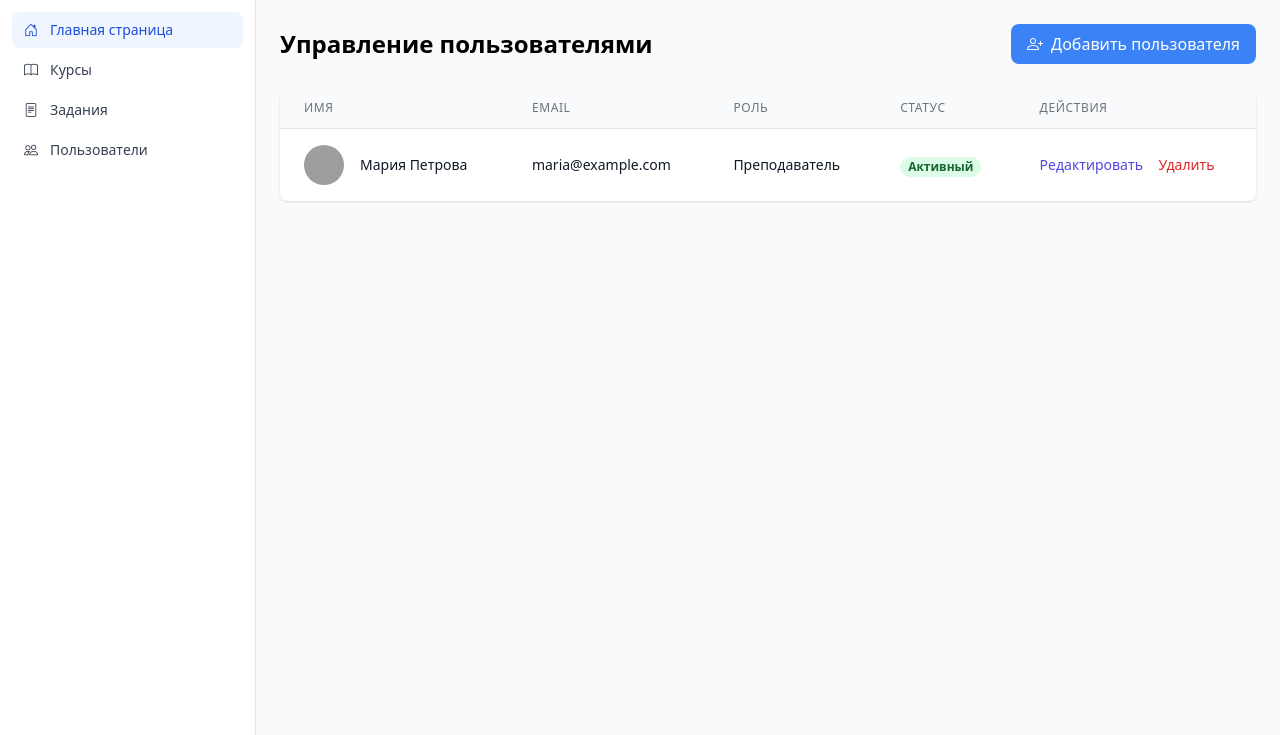
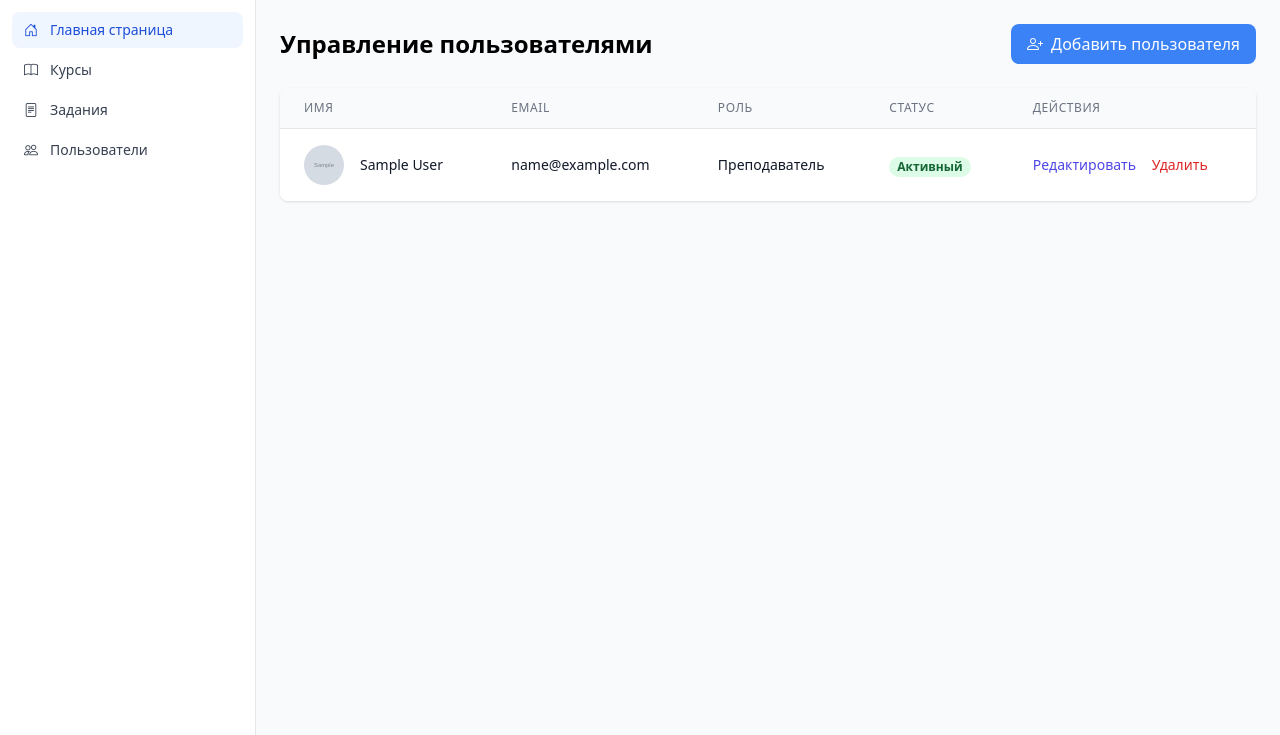
Before and after one commit to Samandar005/my_classroom, a Django app: page /users/list/ in a window 1280 px wide. Shown: the part 64-799 px from the top of the page. Run offline with Django 5.2, Linux system fonts and the light colour scheme; tables that the repository leaves empty hold one stand-in row (values such as "Sample post"); grey boxes marked "Sample" are stand-in pictures; some libraries are stand-ins or nearby versions; grey boxes are pictures that could not be loaded.

Commit message:
user list.html tugrlandi

```diff
--- a/templates/users/users.html
+++ b/templates/users/users.html
@@ -35,28 +35,29 @@
             </tr>
         </thead>
         <tbody class="bg-white divide-y divide-gray-200">
+        {% for user in users %}
             <tr>
                 <td class="px-6 py-4 whitespace-nowrap">
                     <div class="flex items-center">
                         <div class="flex-shrink-0 h-10 w-10">
-                            <img class="h-10 w-10 rounded-full" src="https://images.unsplash.com/photo-1494790108377-be9c29b29330?ixlib=rb-1.2.1&ixid=eyJhcHBfaWQiOjEyMDd9&auto=format&fit=facearea&facepad=4&w=256&h=256&q=60" alt="">
+                            <img class="h-10 w-10 rounded-full" src="{{ user.image.url }}" alt="">
                         </div>
                         <div class="ml-4">
                             <div class="text-sm font-medium text-gray-900">
-                                Мария Петрова
+                                {{ user.name }}
                             </div>
                         </div>
                     </div>
                 </td>
                 <td class="px-6 py-4 whitespace-nowrap">
-                    <div class="text-sm text-gray-900">maria@example.com</div>
+                    <div class="text-sm text-gray-900">{{ user.email }}</div>
                 </td>
                 <td class="px-6 py-4 whitespace-nowrap">
-                    <div class="text-sm text-gray-900">Преподаватель</div>
+                    <div class="text-sm text-gray-900">{{ user.get_role_display }}</div>
                 </td>
                 <td class="px-6 py-4 whitespace-nowrap">
                     <span class="px-2 inline-flex text-xs leading-5 font-semibold rounded-full bg-green-100 text-green-800">
-                        Активный
+                        {{ user.get_status_display }}
                     </span>
                 </td>
                 <td class="px-6 py-4 whitespace-nowrap text-sm font-medium">
@@ -64,6 +65,7 @@
                     <a href="#" class="text-red-600 hover:text-red-900">Удалить</a>
                 </td>
             </tr>
+        {% endfor %}
             <!-- More user rows... -->
         </tbody>
     </table>
```
